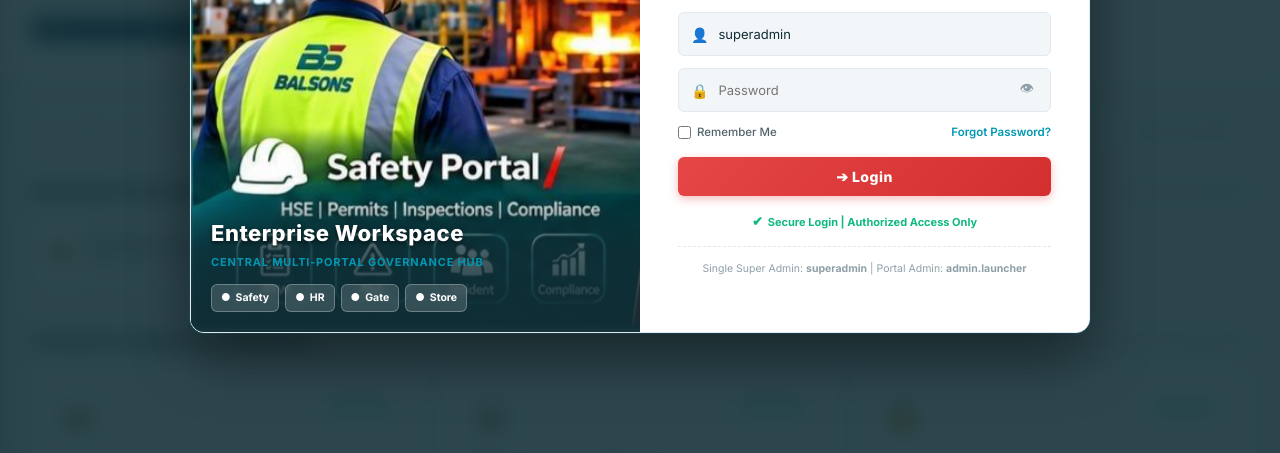
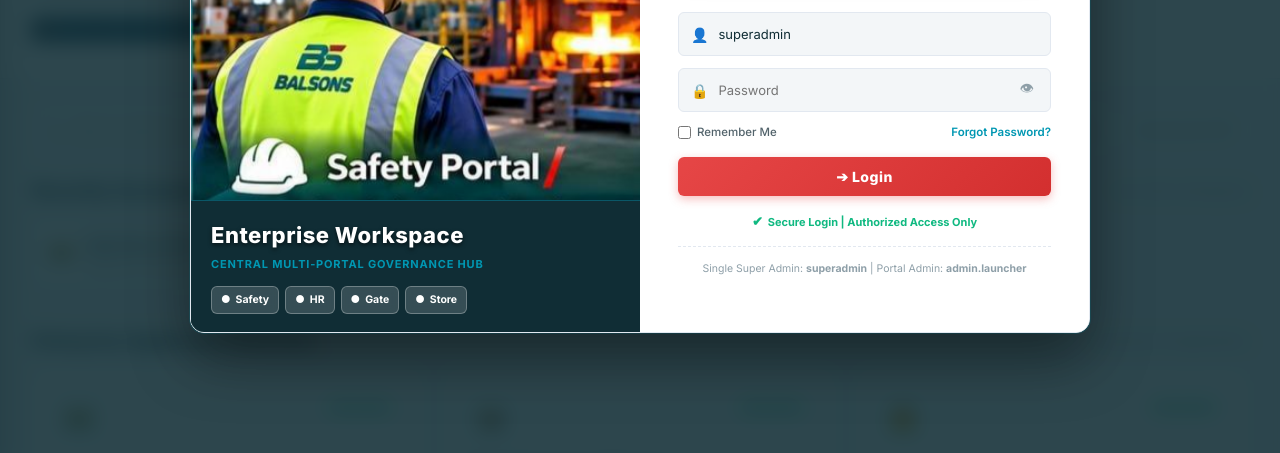
Before and after one commit to balsonsportals/BALSONS_ENTERPRISE_LAUNCHER, a plain HTML site: page index.html in a window 1280 px wide. Shown: the part 328-781 px from the top of the page. Drawn offline with Linux system fonts and the light colour scheme.

Commit message:
fix(ui): solid overlay for launcher login card to ensure clean contrast

```diff
--- a/beds.css
+++ b/beds.css
@@ -1326,9 +1326,11 @@ table.beds-data-table tr:hover td, table.data-table tr:hover td {
 .beds-login-left-overlay {
   position: relative;
   z-index: 2;
-  background: linear-gradient(to top, rgba(16, 45, 53, 0.98) 0%, rgba(16, 45, 53, 0.75) 60%, transparent 100%);
-  padding: 24px 20px 20px;
+  background: #102D35;
+  border-top: 1px solid rgba(0, 151, 178, 0.4);
+  padding: 18px 20px 18px;
   color: #FFFFFF;
+  box-shadow: 0 -4px 12px rgba(0, 0, 0, 0.3);
 }
 .beds-login-portal-title {
   font-size: 22px;
```
